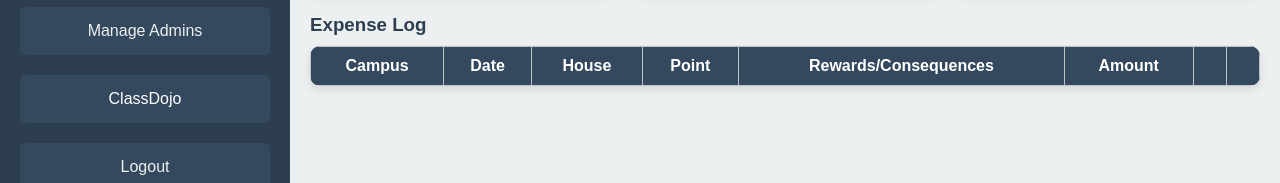
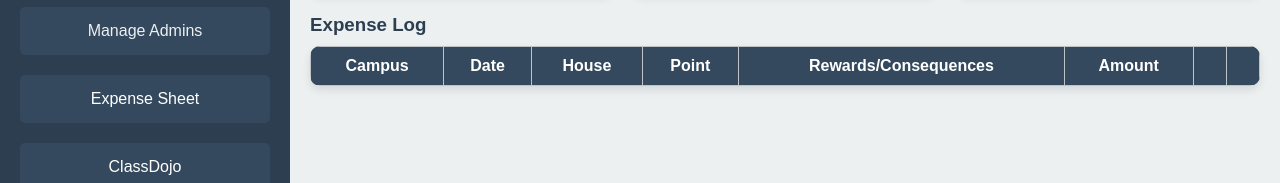
Before and after one commit to rishavtiwari22/Reward-Dashboard, a plain HTML site: page index.html in a window 1280 px wide. Shown: the part 243-426 px from the top of the page. Drawn offline with Linux system fonts and the light colour scheme; no server answers.

Commit message:
Update index.html

```diff
--- a/index.html
+++ b/index.html
@@ -20,6 +20,7 @@
                 <li><button id="dashboard-btn">Dashboard</button></li>
                 <li><button id="add-expense-btn">Add Expense</button></li>
                 <li><button id="manage-admins-btn">Manage Admins</button></li>
+                <li><button id="sheet-btn"><a href="https://docs.google.com/spreadsheets/d/1IodvGV6DhMuhcp9enRTynJlA3NYFjV677FBYBTl4nSA/edit?gid=0#gid=0">Expense Sheet</a></button></li>
                 <li><button id="sheet-btn"><a href="https://docs.google.com/spreadsheets/d/1eJDDevqhNmn4j41Flme0FfXbDB3VIKtzL_vutbqQycg/edit?gid=1260511311#gid=1260511311">ClassDojo</a></button></li>
                 <li><button id="logout-btn">Logout</button></li>
             </ul>
```
